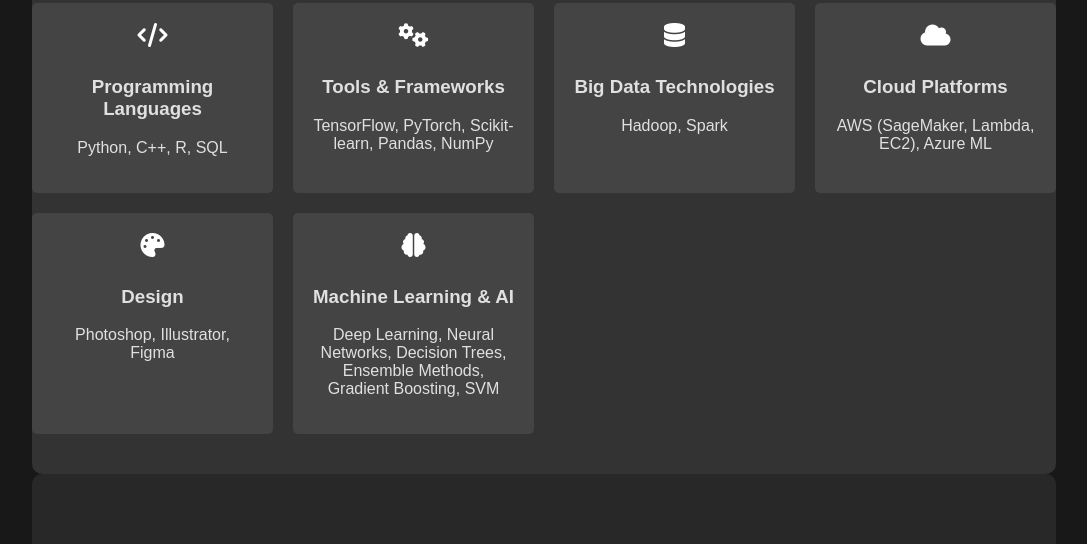
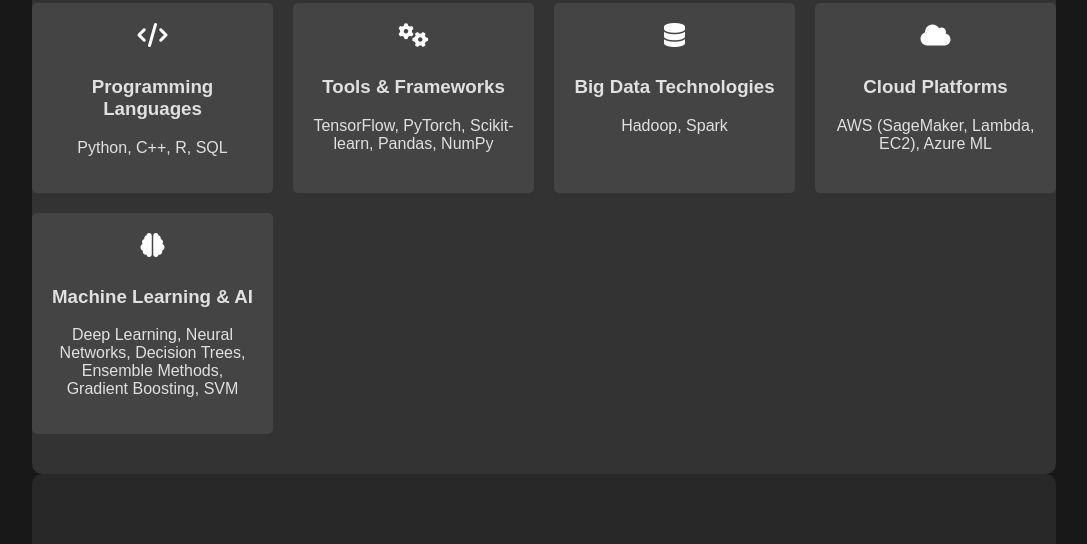
Before and after one commit to salam1313/Sai-Portfolio, a plain HTML site: page index.html in a window 1280 px wide. Shown: the part 861-1405 px from the top of the page, without its empty margins (96-1183 px from the left). Drawn offline with Linux system fonts and the light colour scheme.

Commit message:
Update index.html

```diff
--- a/index.html
+++ b/index.html
@@ -75,11 +75,7 @@
         <h3>Cloud Platforms</h3>
         <p>AWS (SageMaker, Lambda, EC2), Azure ML</p>
       </div>
-      <div class="skill-item">
-        <i class="fas fa-palette skill-icon"></i>
-        <h3>Design</h3>
-        <p>Photoshop, Illustrator, Figma</p>
-      </div>
+
       <div class="skill-item">
         <i class="fas fa-brain skill-icon"></i>
         <h3>Machine Learning & AI</h3>
```
